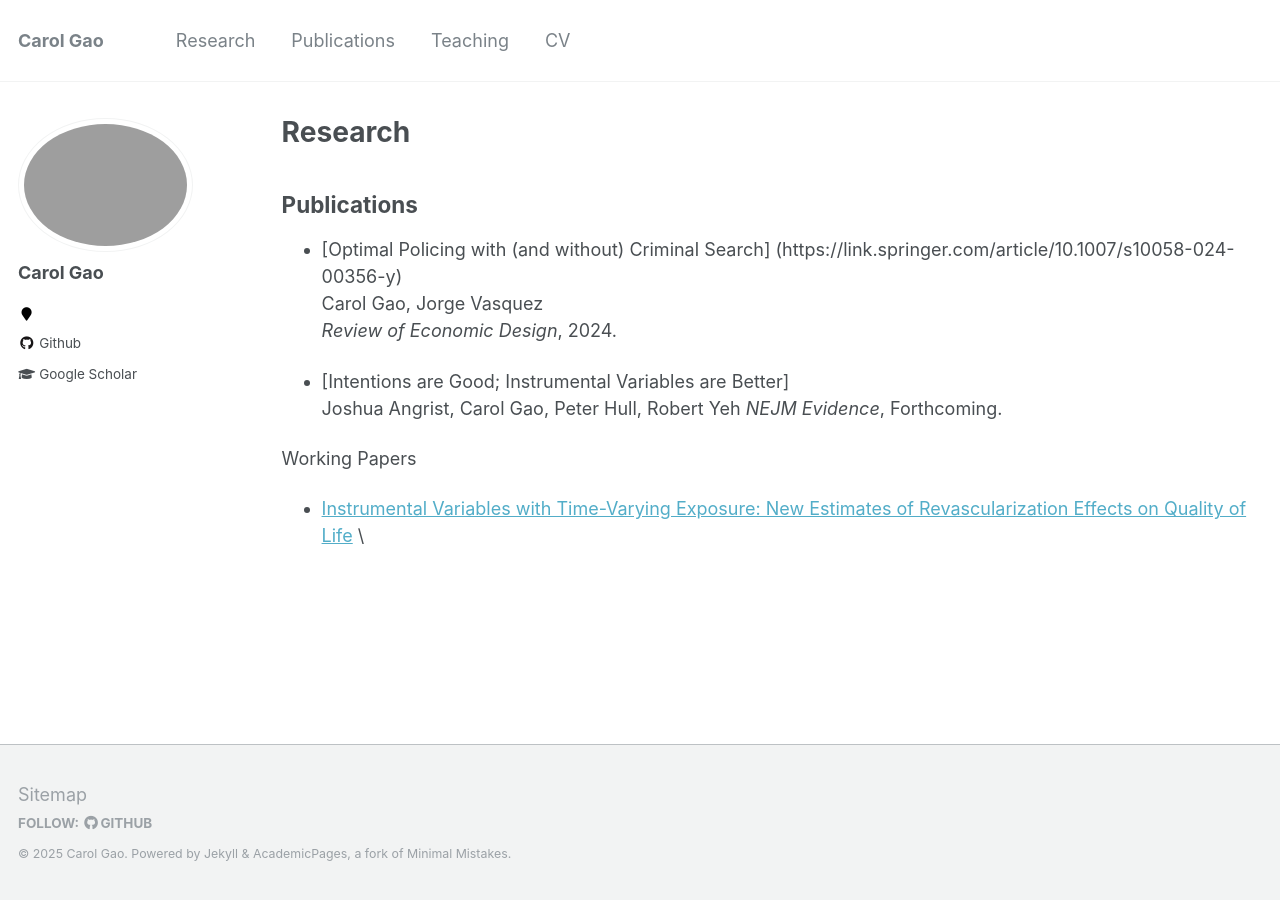
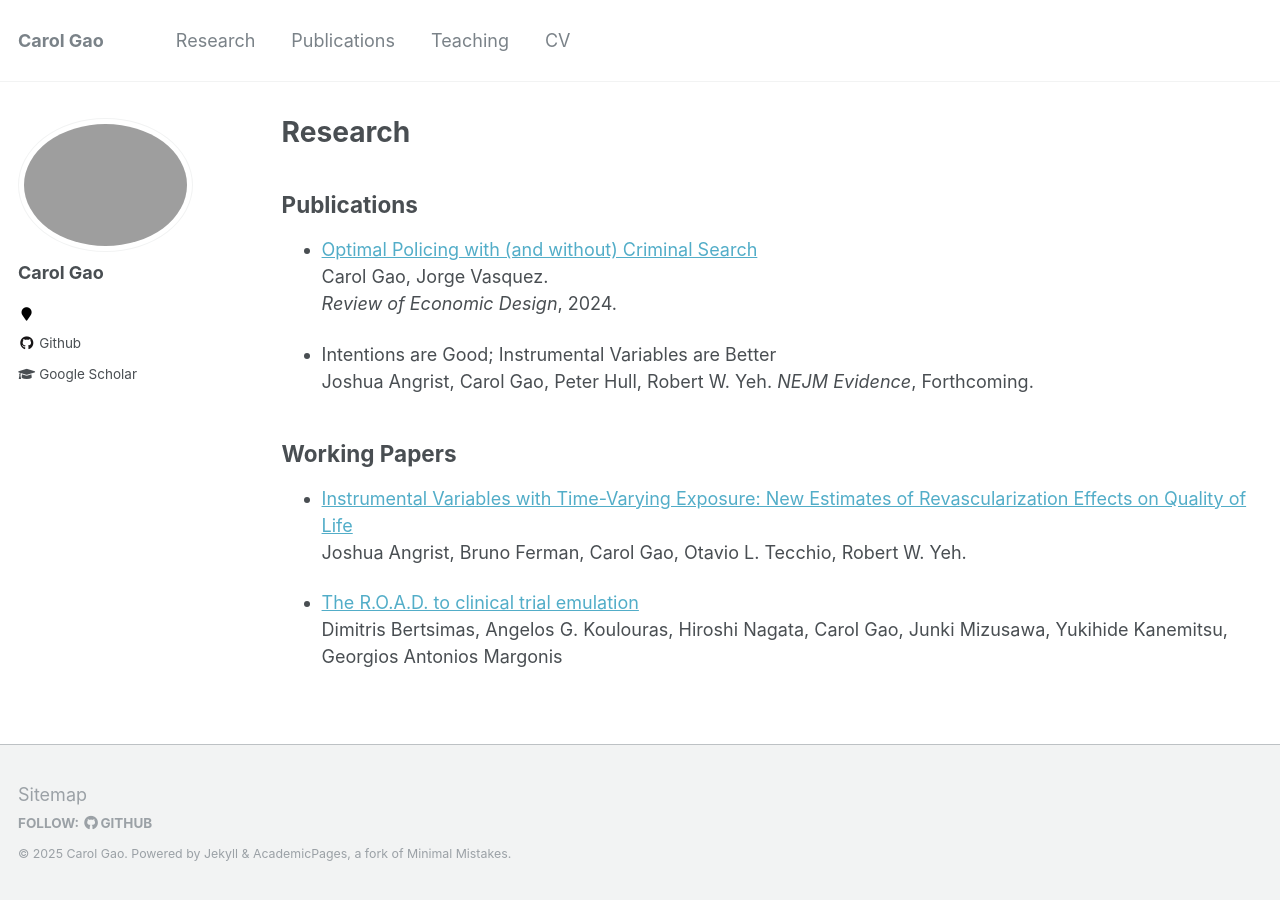
Before and after one commit to carolxmgao/carolxmgao.github.io, a Jekyll site: the page built from _pages/research.md, in a window 1280 px wide. Built offline with Jekyll 4.4.1, drawn with Linux system fonts in a browser that asks for light colours.

Commit message:
add working papers

```diff
--- a/_pages/research.md
+++ b/_pages/research.md
@@ -7,13 +7,18 @@ author_profile: true
 
 Publications
 ------
-- [Optimal Policing with (and without) Criminal Search] (https://link.springer.com/article/10.1007/s10058-024-00356-y) \\
-    Carol Gao, Jorge Vasquez \\
+- [Optimal Policing with (and without) Criminal Search](https://link.springer.com/article/10.1007/s10058-024-00356-y) \\
+    Carol Gao, Jorge Vasquez. \\
     *Review of Economic Design*, 2024.
 
-- [Intentions are Good; Instrumental Variables are Better] \\
-    Joshua Angrist, Carol Gao, Peter Hull, Robert Yeh
+- Intentions are Good; Instrumental Variables are Better \\
+    Joshua Angrist, Carol Gao, Peter Hull, Robert W. Yeh.
     *NEJM Evidence*, Forthcoming.
 
 Working Papers
+------
 - [Instrumental Variables with Time-Varying Exposure: New Estimates of Revascularization Effects on Quality of Life](https://arxiv.org/abs/2501.01623) \\
+    Joshua Angrist, Bruno Ferman, Carol Gao, Otavio L. Tecchio, Robert W. Yeh.
+
+- [The R.O.A.D. to clinical trial emulation](https://arxiv.org/abs/2412.03528) \\
+    Dimitris Bertsimas, Angelos G. Koulouras, Hiroshi Nagata, Carol Gao, Junki Mizusawa, Yukihide Kanemitsu, Georgios Antonios Margonis
```
